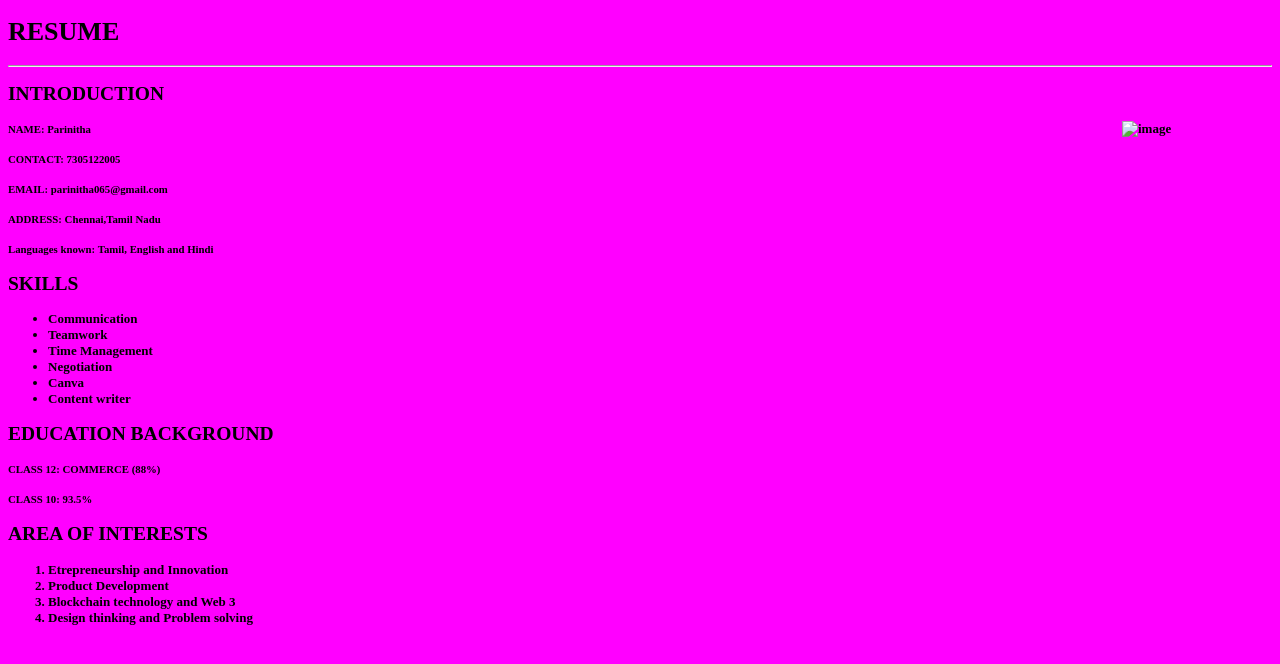
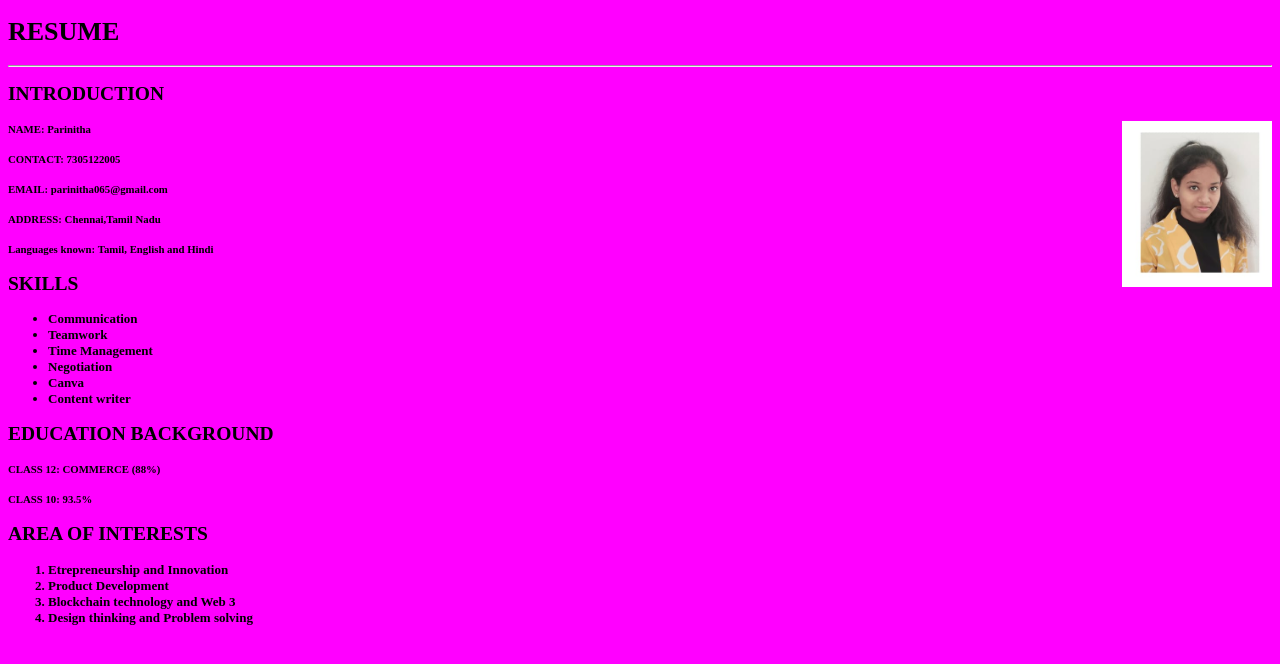
Before and after one commit to 23107-MUITP/myresume, a plain HTML site: page index.html in a window 1280 px wide. Drawn offline with Linux system fonts and the light colour scheme; the site is published under a folder, as on GitHub Pages, so addresses that start at the root find nothing.

Commit message:
index.html

```diff
--- a/index.html
+++ b/index.html
@@ -12,7 +12,7 @@
 <h2>INTRODUCTION</h2>
 
 
-<img src="/Parinitha.jpeg" alt="image" align ="right" width="150">
+<img src="Parinitha.jpeg" alt="image" align ="right" width="150">
 <h5>NAME: Parinitha</h5>
 <h5>CONTACT: 7305122005</h5>
 <h5>EMAIL: parinitha065@gmail.com</h5>
```
